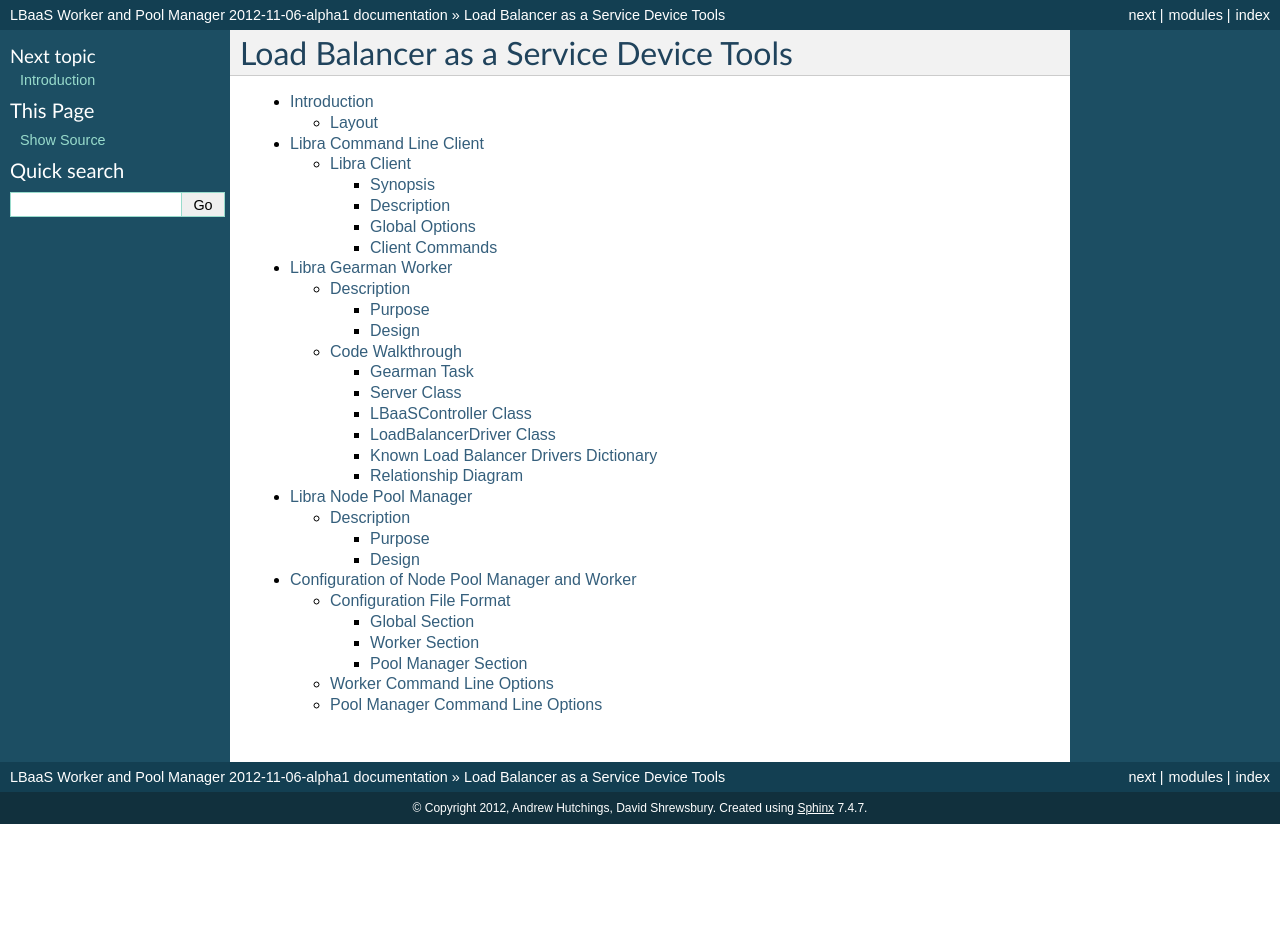
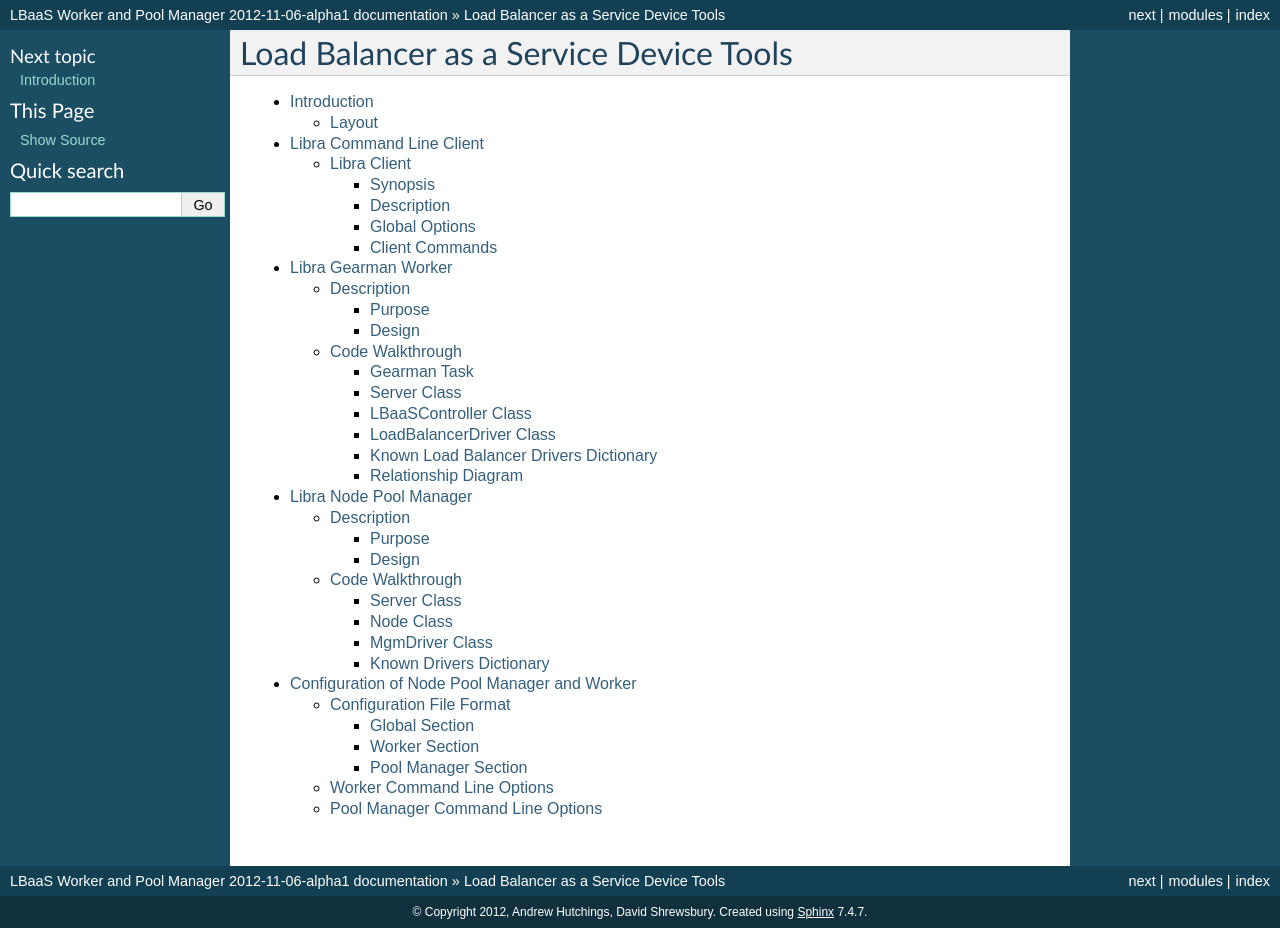
Before and after one commit to stackforge/libra, a Sphinx documentation site: the page built from doc/index.rst, in a window 1280 px wide. Built offline with Sphinx 7.4.7, drawn with Linux system fonts in a browser that asks for light colours; before the commit the page ends 900 px from its top, so only the background shows below that; some of the changed lines change nothing that is shown.

Commit message:
Document the code layout for the pool manager
Change-Id: I8d30dae0e7acc68c23aca832056cce5c351845e6

```diff
--- /dev/null
+++ b/doc/pool_mgm/code.rst
@@ -0,0 +1,129 @@
+Code Walkthrough
+================
+
+Here we'll highlight some of the more important code aspects.
+
+Server Class
+------------
+.. py:module:: libra.mgm.mgm
+
+.. py:class:: Server(logger, args)
+
+   This class is the main server activity once it has started in either
+   daemon on non-daemon mode.
+
+   :param logger: An instance of :py:class:`logging.logger`
+   :param args: An instance of :py:class:`libra.common.options.Options`
+
+   .. py:method:: main()
+
+      Sets the signal handler and then called :py:meth:`check_nodes`
+
+   .. py:method:: check_nodes()
+
+      Runs a check to see if new nodes are needed.  Called once by
+      :py:meth:`main` at start and then called by the scheduler.
+      It also restarts the scheduler at the end of execution
+
+   .. py:method:: reset_scheduler()
+
+      Uses :py:class:`threading.Timer` to set the next scheduled execution of
+      :py:meth:`check_nodes`
+
+   .. py:method:: build_nodes(count, api)
+
+       Builds the required number of nodes determined by
+       :py:meth:`check_nodes`.
+
+       :param count: The number of nodes to build
+       :param api: A driver derived from the :py:class:`MgmDriver` parent class
+
+   .. py:method:: exit_handler(signum, frame)
+
+      The signal handler function.  Clears the signal handler and calls
+      :py:meth:`shutdown`
+
+      :param signum: The signal number
+      :param frame: The stack frame
+
+   .. py:method:: shutdown(error)
+
+      Causes the application to exit
+
+      :param error: set to True if an error caused shutdown
+      :type error: boolean
+
+Node Class
+----------
+
+.. py:module:: libra.mgm.node
+
+.. py:class:: Node(username, password, tenant, auth_url, region, keyname, secgroup, image, node_type)
+
+   This class uses :py:class:`novaclient.client` to manipulate Nova nodes
+
+   :param username: The Nova username
+   :param password: The Nova password
+   :param tenant: The Nova tenant
+   :param auth_url: The Nova authentication URL
+   :param region: The Nova region
+   :param keyaname: The Nova key name for new nodes
+   :param secgroup: The Nova security group for new nodes
+   :param image: The Nova image ID for new nodes
+   :param node_type: The flavor ID for new nodes
+
+   .. py:method:: build()
+
+      Creates a new Nova node and tests that it is running.  It will poll
+      every 3 seconds for 2 minutes to check if the node is running.
+
+      :return: True and status dictionary for success, False and error for fail
+
+MgmDriver Class
+---------------
+
+.. py:module:: libra.mgm.drivers.base
+
+.. py:class:: MgmDriver
+
+   The defines the API for interacting with various API servers. Drivers for
+   these API servers should inherit from this class and implement the relevant
+   API methods that it can support.
+   `This is an abstract class and is not meant to be instantiated directly.`
+
+   .. py:method:: get_free_count()
+
+      Gets the number of free nodes.  This is used to calculate if more nodes
+      are needed
+
+      :return: the number of free nodes
+
+   .. py:method:: add_node(name, address)
+
+      Adds the node details for a new device to the API server.
+
+      :param name: the new name for the node
+      :param address: the new public IP address for the node
+      :return: True or False and the JSON response (if any)
+
+   .. py:method:: is_online()
+
+      Check to see if the driver has access to a valid API server
+
+      :return: True or False
+
+   .. py:method:: get_url()
+
+      Gets the URL for the current API server
+
+      :return: the URL for the current API server
+
+Known Drivers Dictionary
+------------------------
+
+.. py:data:: known_drivers
+
+   This is the dictionary that maps values for the :option:`--driver` option
+   to a class implementing the driver :py:class:`~MgmDriver` API
+   for that API server. After implementing a new driver class, you simply add
+   a new entry to this dictionary to plug in the new driver.
--- a/doc/pool_mgm/index.rst
+++ b/doc/pool_mgm/index.rst
@@ -5,3 +5,4 @@ Libra Node Pool Manager
    :maxdepth: 2
 
    about
+   code
```
